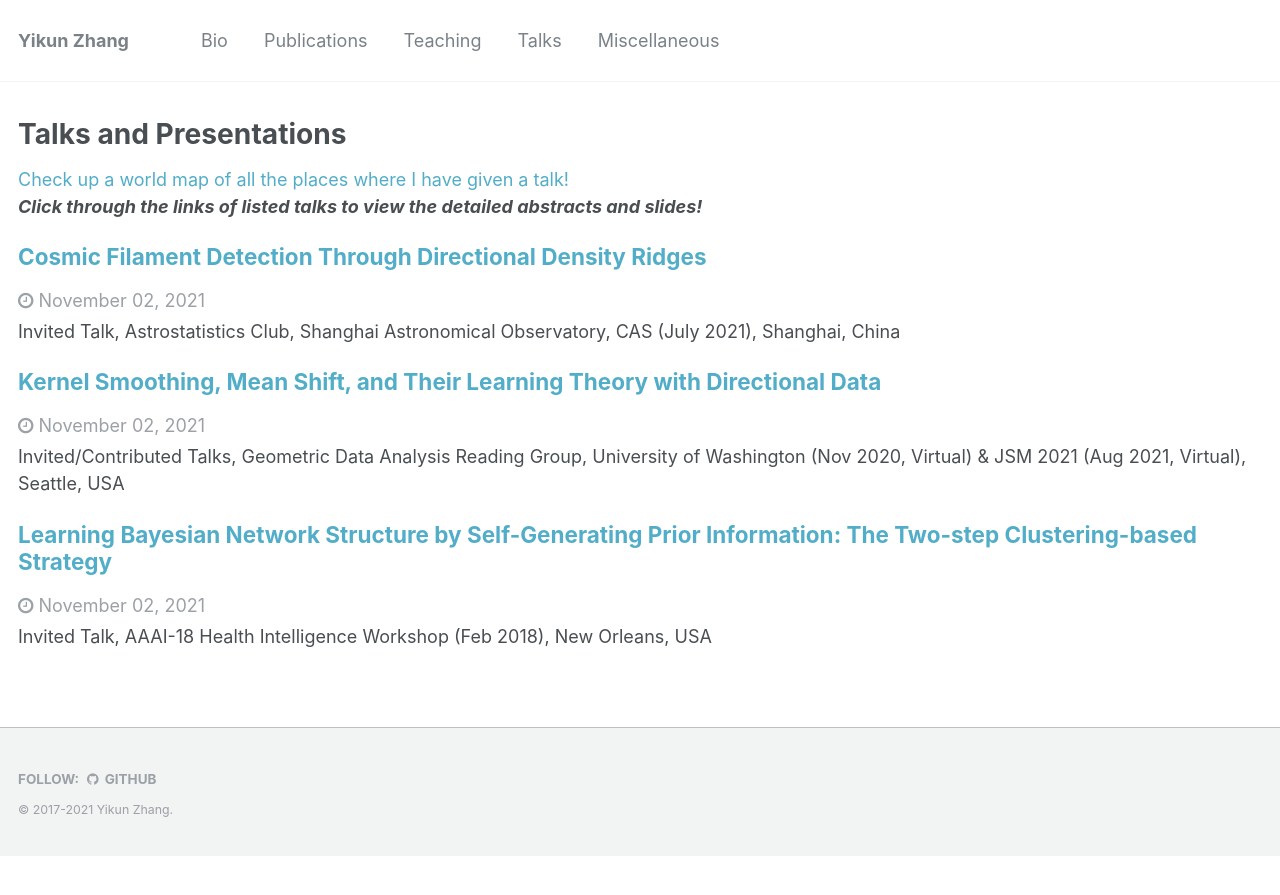
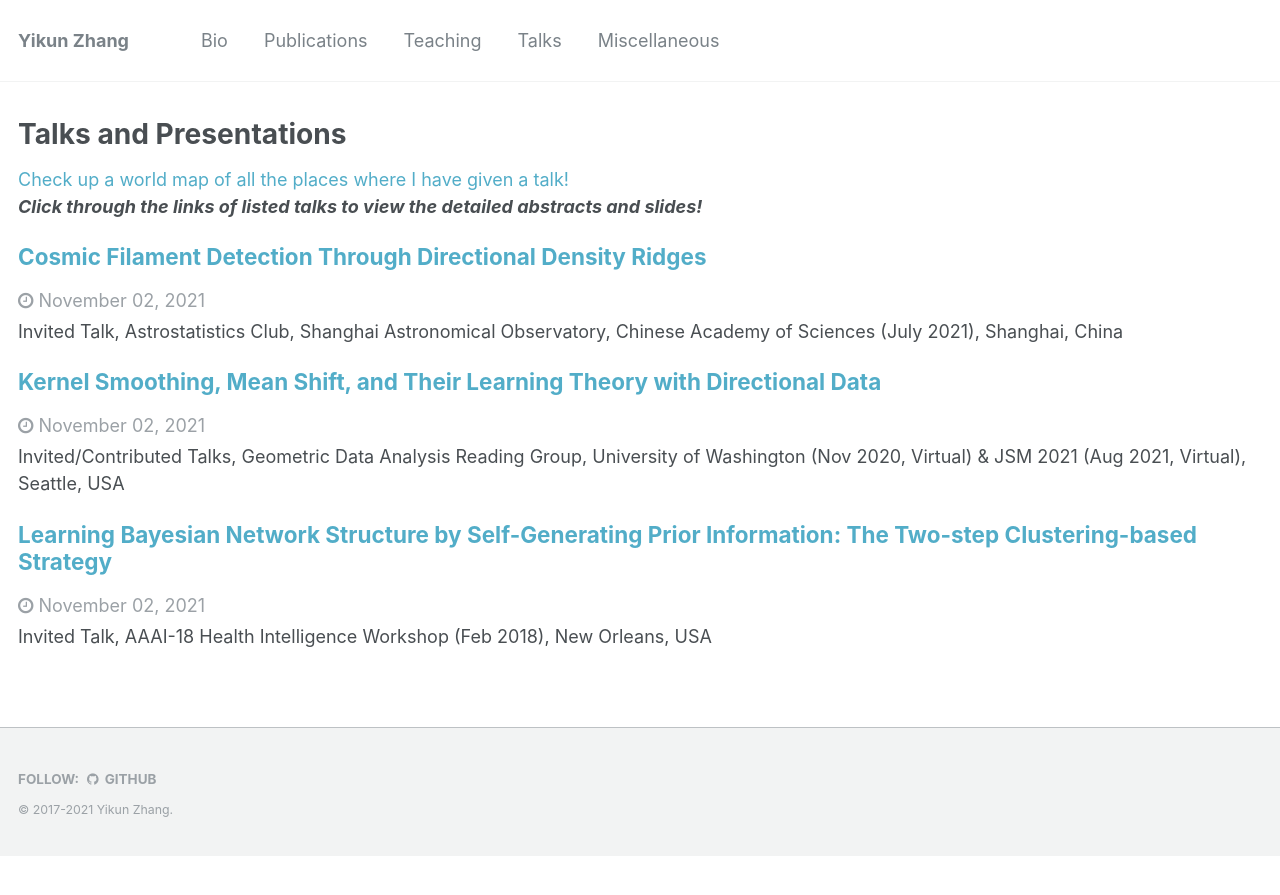
Before and after one commit to zhangyk8/zhangyk8.github.io, a Jekyll site: the page built from _pages/talks.html, in a window 1280 px wide. Shown: the top 895 px of the page. Built offline with Jekyll 4.4.1, drawn with Linux system fonts in a browser that asks for light colours.

Commit message:
Update talk-3.md

```diff
--- a/_talks/talk-3.md
+++ b/_talks/talk-3.md
@@ -5,7 +5,7 @@ collection: talks
 permalink: /talks/talk-3
 type: "Invited Talk"
 excerpt: ""
-venue: "Astrostatistics Club, Shanghai Astronomical Observatory, CAS (July 2021)"
+venue: "Astrostatistics Club, Shanghai Astronomical Observatory, Chinese Academy of Sciences (July 2021)"
 location: "Shanghai, China"
 ---
 
```
